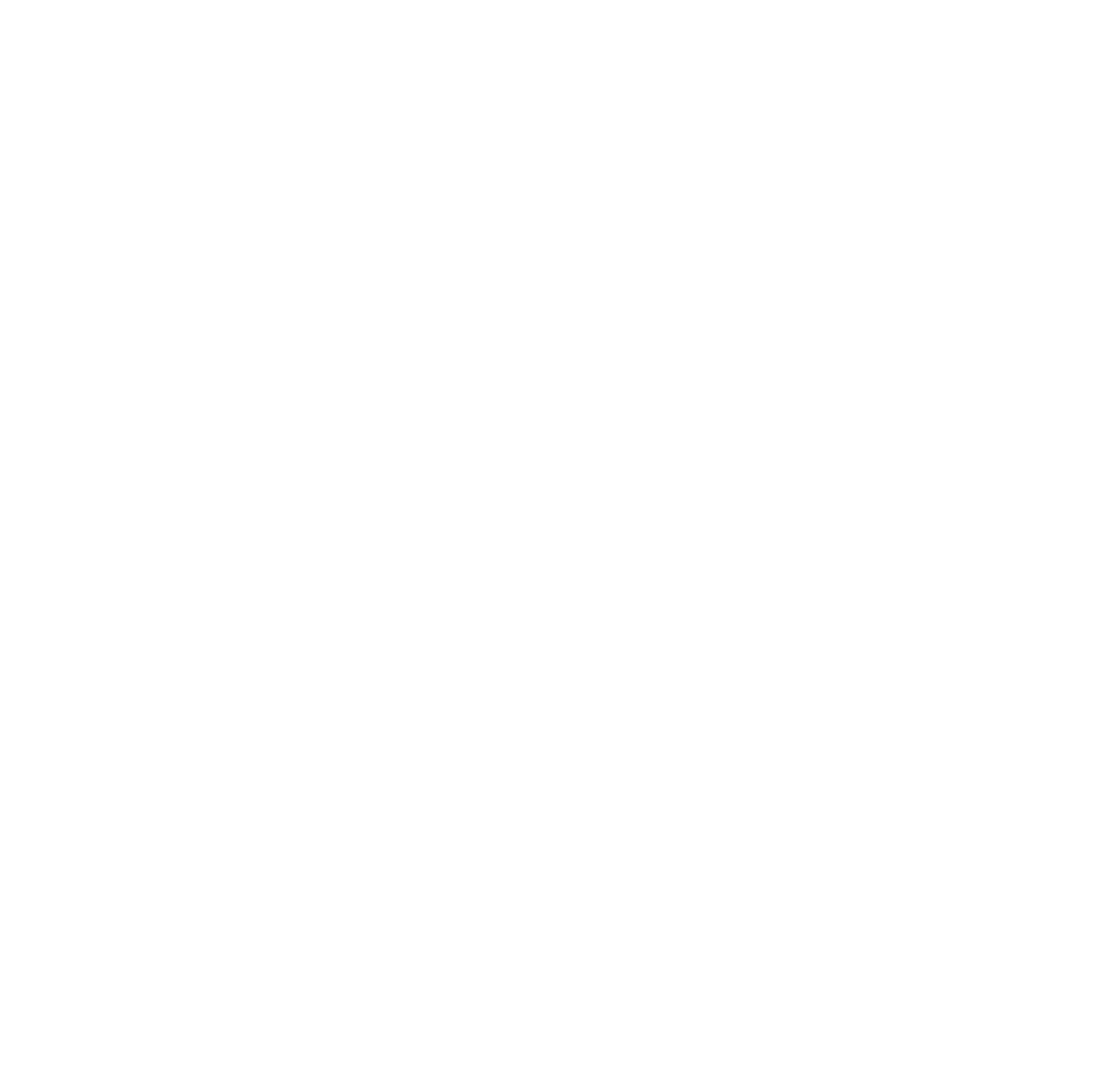
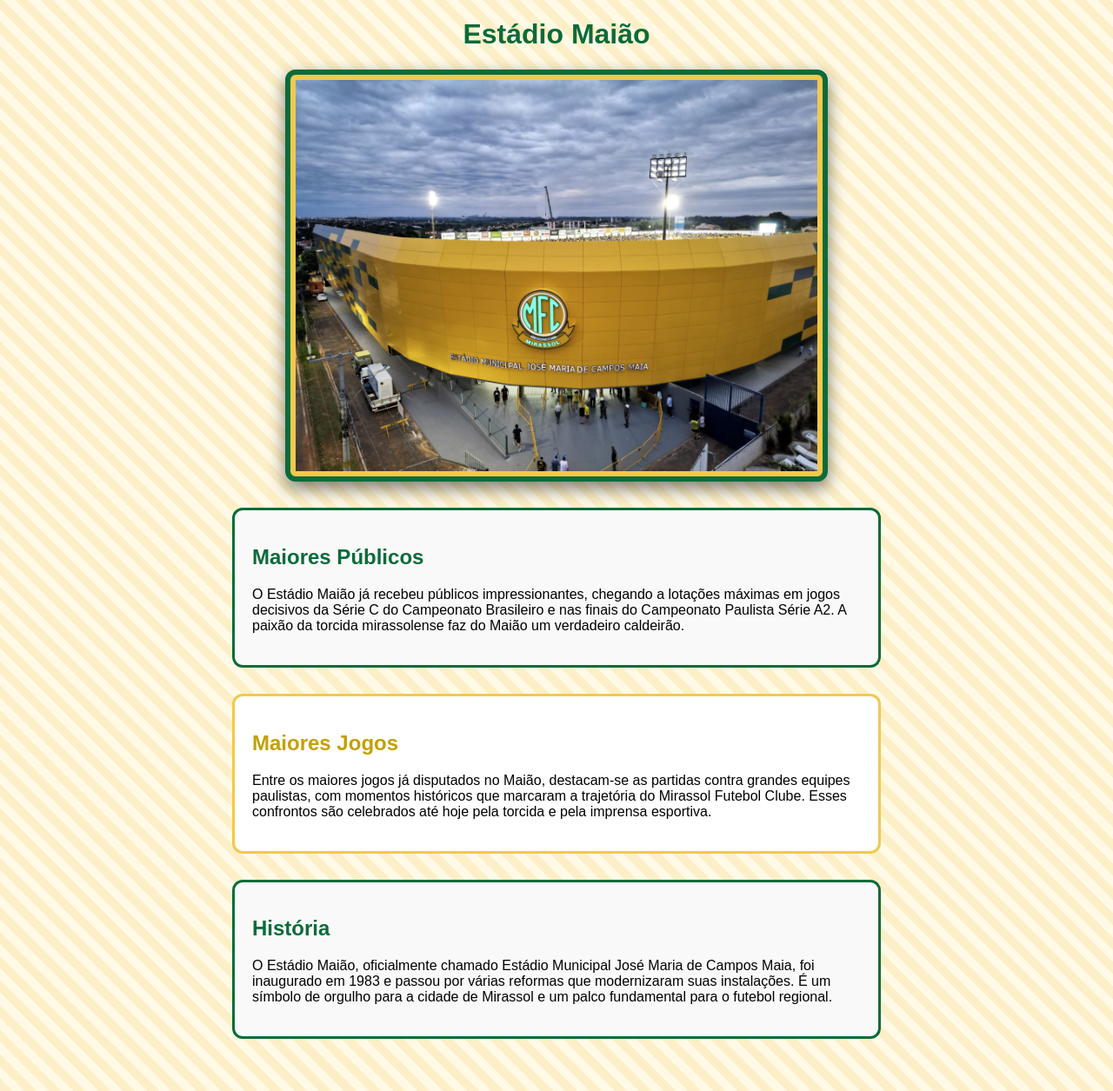
Before and after one commit to alfacegames/Mirassol-certo, a plain HTML site: page page2.html in a window 1280 px wide. Shown: the whole page at 87% size. Before the commit the page ends 800 px from the top, so only its background shows below. Drawn offline with Linux system fonts and the light colour scheme.

Commit message:
Add files via upload

```diff
--- a/page2.html
+++ b/page2.html
@@ -8,7 +8,70 @@
         <meta name="keywords" content="Mirassol,Eduardo,Maiao,Walter,Reinaldo,Libertadores"> <!--'meta kw, palavras para guiar a pesquisa para o site'-->
         <title>Maião</title>
 </head>
-<body>
+<body> <div style="text-align: center;">
+
+      <h1 style="color: #0b6b3a;">Estádio Maião</h1>
+
+    </div>
+        <img src="img/maiao.jpeg" alt="Estádio do Mirassol"  width="600"
+        style="
+        display: block;
+        margin: auto;
+        border: 6px solid #0b6b3a;
+        padding: 6px;
+        background-color: #f2c94c;
+        border-radius: 12px;
+        box-shadow: 0 8px 20px rgba(0,0,0,0.5);">
+
+      <!-- Maiores Públicos -->
+    <section style="max-width: 700px; margin: 30px auto; padding: 20px; border: 3px solid #0b6b3a; border-radius: 12px; background-color: #f9f9f9;">
+        <h2 style="color: #0b6b3a;">Maiores Públicos</h2>
+         <p>
+           O Estádio Maião já recebeu públicos impressionantes, chegando a lotações máximas em jogos decisivos da Série C do Campeonato Brasileiro e nas finais do Campeonato Paulista Série A2.
+          A paixão da torcida mirassolense faz do Maião um verdadeiro caldeirão.
+         </p>
+     </section>
+
+  <!-- Seção Maiores Jogos -->
+    <section style="max-width: 700px; margin: 30px auto; padding: 20px; border: 3px solid #f2c94c; border-radius: 12px; background-color: #ffffff;">
+         <h2 style="color: #c4a000;">Maiores Jogos</h2>
+         <p>
+          Entre os maiores jogos já disputados no Maião, destacam-se as partidas contra grandes equipes paulistas, com momentos históricos que marcaram a trajetória do Mirassol Futebol Clube.
+           Esses confrontos são celebrados até hoje pela torcida e pela imprensa esportiva.
+         </p>
+    </section>
+
+  <!-- Seção História -->
+    <section style="max-width: 700px; margin: 30px auto 60px auto; padding: 20px; border: 3px solid #0b6b3a; border-radius: 12px; background-color: #f9f9f9;">
+         <h2 style="color: #0b6b3a;">História</h2>
+        <p>
+           O Estádio Maião, oficialmente chamado Estádio Municipal José Maria de Campos Maia, foi inaugurado em 1983 e passou por várias reformas que modernizaram suas instalações.
+           É um símbolo de orgulho para a cidade de Mirassol e um palco fundamental para o futebol regional.
+         </p>
+  </section>
+
+    <style>
+       body {
+         /* Cor base do fundo: amarelo bem clarinho */
+         background-color: #fff9e6;
+
+         /* Padrão repetido diagonal com linhas amarelas transparentes */
+        background-image: repeating-linear-gradient(
+         45deg,             /* Ângulo das linhas: 45 graus (diagonal) */
+        #f2c94c33,         /* Cor amarela com transparência (~20% opacidade) */
+        #f2c94c33 10px,    /* Essa cor vai até 10 pixels */
+        transparent 10px,  /* De 10 pixels começa a parte transparente */
+        transparent 20px   /* A transparência vai até 20 pixels, formando faixa */
+  );
+
+        /* Fonte padrão do site */
+        font-family: Arial, sans-serif;
+
+        /* Remove margens e espaçamentos padrão para o fundo ocupar toda a tela */
+         margin: 0;
+         padding: 0;
+}
+    </style>
 
 </body>
 </html>
```
Also changed, not shown: img/maiao.jpeg (added).
